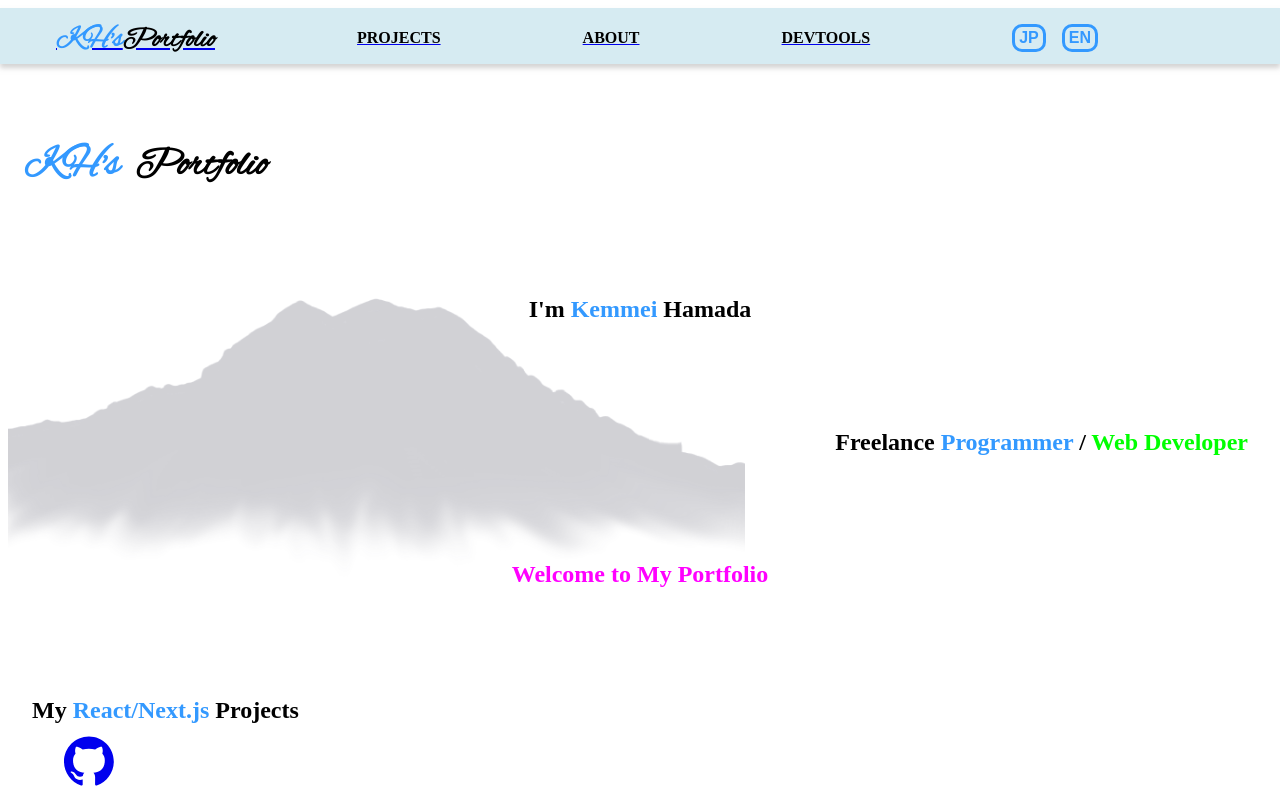
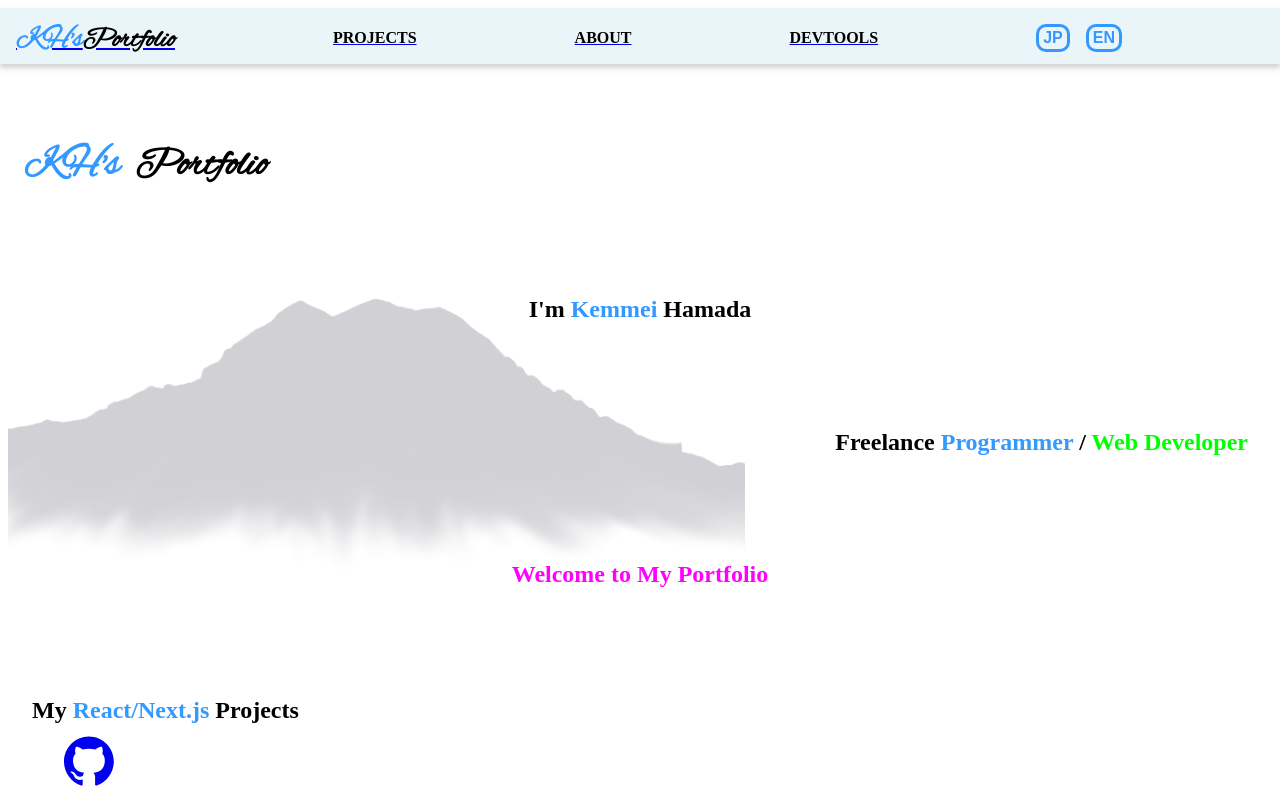
Before and after one commit to kmi2170/portfolio-v2, a Next.js app: page / in a window 1280 px wide. Shown: the top 800 px of the page. Built offline with nearby package versions, Linux system fonts and the light colour scheme.

Commit message:
fix accesiblity issues

```diff
--- a/src/components/Navbar/Navbar.tsx
+++ b/src/components/Navbar/Navbar.tsx
@@ -14,7 +14,7 @@ import {
   NavContentWrapper,
 } from "./styles";
 import { CloseIcon, MenuIcon2 } from "../../assets/icons";
-import { Text } from "../common-styles";
+import { Container, Text } from "../common-styles";
 import { theme } from "../../styles/globalStyles";
 
 export const navItems = ["projects", "about", "devtools"];
@@ -57,7 +57,9 @@ const Navbar = ({ setLang }: NavbarProps) => {
                 </Link>
               </Li>
             ))}
-            <LangButtons setLang={setLang} />
+            <Li key="lang-buttons">
+              <LangButtons setLang={setLang} />
+            </Li>
           </Ul>
 
           <Menu align="center" onClick={() => setToggle(true)} svgColor={blue}>
--- a/src/components/Navbar/styles.ts
+++ b/src/components/Navbar/styles.ts
@@ -7,7 +7,7 @@ export const NavWrapper = styled(Container).attrs({ as: "nav" })`
   width: 100vw;
   height: 3.5rem;
 
-  background-color: rgba(173, 216, 230, 0.5);
+  background-color: rgba(173, 216, 230, 0.25);
   box-shadow: 0 4px 5px rgba(168, 168, 168, 0.5);
   backdrop-filter: blur(4px);
   -webkit-backdrop-filter: blur(4px);
@@ -15,7 +15,7 @@ export const NavWrapper = styled(Container).attrs({ as: "nav" })`
 
 export const NavContentWrapper = styled(Container)`
   width: 100%;
-  max-width: 1200px;
+  max-width: 1500px;
 `;
 
 export const Ul = styled(Container).attrs({ as: "ul" })`
```
